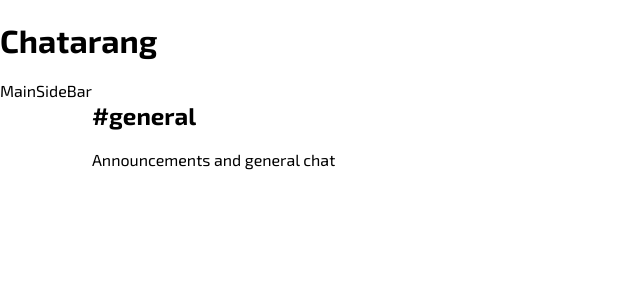
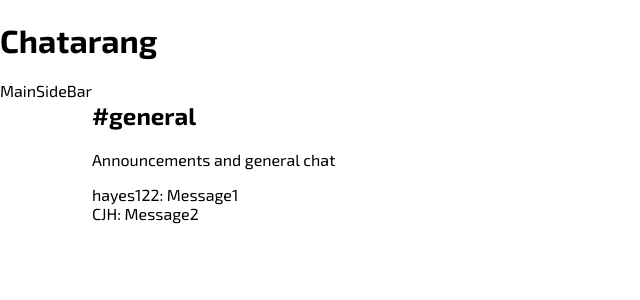
Before and after one commit to ColinHayes985/Chatarang, a React (Create React App) app: page / in a window 1280 px wide. Shown: the top 300 px of the page, without its empty margins (0-640 px from the left). Built offline with nearby package versions, Linux system fonts and the light colour scheme.

Commit message:
Create Message and MessageList components that show hardcoded messages

```diff
--- a/src/Chat.js
+++ b/src/Chat.js
@@ -1,11 +1,13 @@
 import React, {Component} from 'react';
 import ChatHeader from './ChatHeader'
+import MessageList from './MessageList'
 
 class Chat extends Component {
     render() {
         return(
             <div className="Chat">
                 <ChatHeader/>
+                <MessageList/>
             </div>
         )
     }
--- /dev/null
+++ b/src/Message.js
@@ -0,0 +1,11 @@
+import React from 'react';
+
+const Message = (props) => {
+    return(
+        <div className="Message">
+            {props.message.userName}: {props.message.body}
+        </div>
+    )
+}
+
+export default Message;
--- /dev/null
+++ b/src/MessageList.js
@@ -0,0 +1,16 @@
+import React from 'react';
+import Message from './Message';
+
+const MessageList = (props) => {
+    const messages = [
+            { id: 1, userName: 'hayes122', body: 'Message1' },
+            { id: 2, userName: 'CJH', body: 'Message2' },
+          ]
+    return(
+        <div className="MessageList">
+            {messages.map(msg=>(<Message message={msg} key={msg.id}/>))}
+        </div>
+    )
+}
+
+export default MessageList;
```
